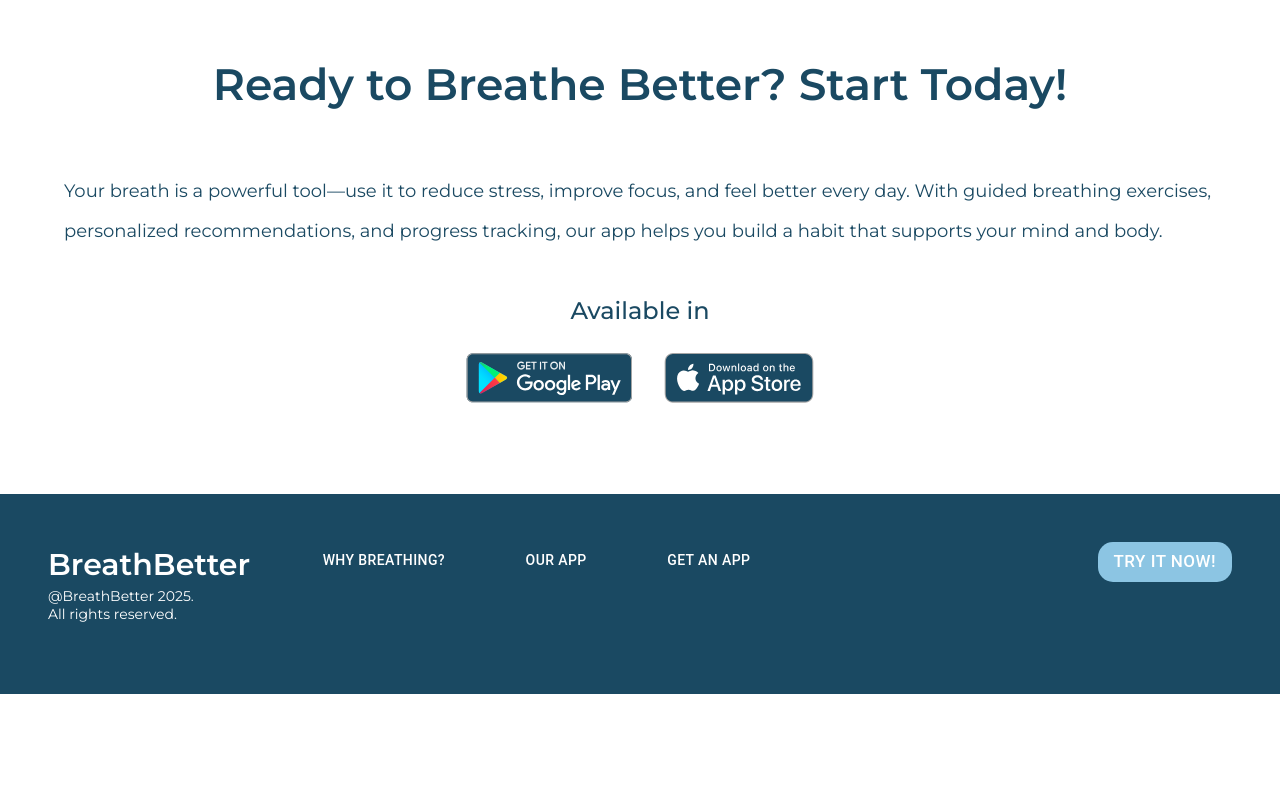
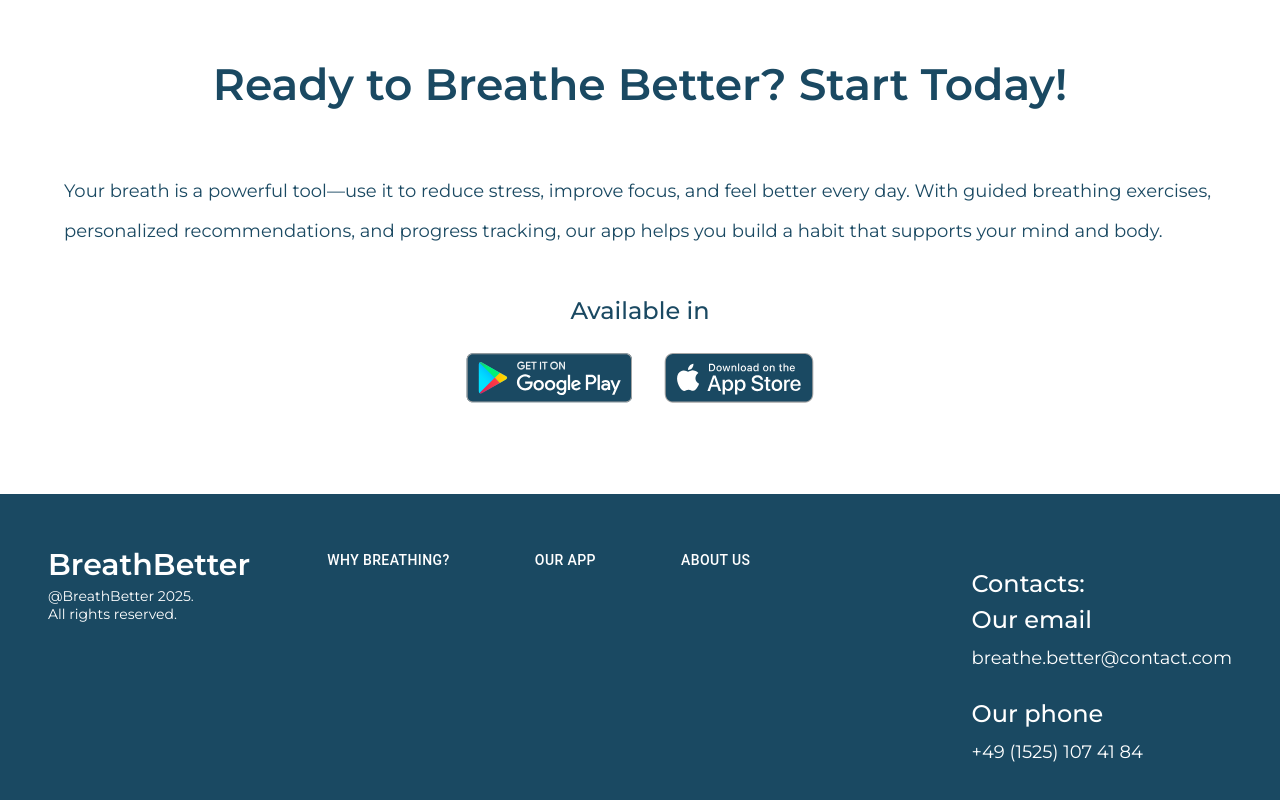
Before and after one commit to NikitaEfimovIT/breathing-better, a React (Vite) app: page / in a window 1280 px wide. Shown: the part 4226-5026 px from the top of the page. Before the commit the page ends 4920 px from the top, so only its background shows below. Built offline with nearby package versions, Linux system fonts and the light colour scheme.

Commit message:
fixed footer

```diff
--- a/src/components/Footer.jsx
+++ b/src/components/Footer.jsx
@@ -1,5 +1,6 @@
 import { Box, Button, useMediaQuery } from "@mui/material";
-import { Text, TitleH1 } from "./baseComponents.js";
+import { Text, TitleH1, TitleH3 } from "./baseComponents.js";
+import { Link } from "react-scroll";
 
 export const Footer = () => {
   const isMdDown = useMediaQuery((theme) => theme.breakpoints.down(1200));
@@ -22,7 +23,7 @@ export const Footer = () => {
           justifyContent={"space-between"}
           flexDirection={isXsDown ? "column" : "row"}
           alignItems={"start"}
-          width={"100%"}
+          minWidth={"100%"}
         >
           <Box
             display={"flex"}
@@ -40,14 +41,29 @@ export const Footer = () => {
                 </Text>
               )}
             </Box>
-            <Button style={{ marginTop: 0, color: "white" }}>Why breathing?</Button>
-            <Button style={{ marginTop: 0, color: "white" }}>Our app</Button>
-            <Button style={{ marginTop: 0, color: "white" }}>Get an app</Button>
+            <Button style={{ marginTop: 0, color: "white" }}>
+              <Link to="section2" smooth={true} duration={500}>
+                Why breathing?
+              </Link>
+            </Button>
+            <Button style={{ marginTop: 0, color: "white" }}>
+              <Link to="section3" smooth={true} duration={500}>
+                Our app
+              </Link>
+            </Button>
+            <Button style={{ marginTop: 0, color: "white" }}>
+              {" "}
+              <Link to="section4" smooth={true} duration={500}>
+                About us
+              </Link>
+            </Button>
           </Box>
-          <Box display={"flex"} flexDirection={"column"} alignItems={"start"} justifyContent={"start"}>
-            <Button variant={"contained"} style={{ height: "40px", fontSize: "17px", borderRadius: 15 }}>
-              Try it now!
-            </Button>
+          <Box display={"flex"} flexDirection={"column"} alignItems={"start"} justifyContent={"start"} color={"white"}>
+            <TitleH3 sx={{ color: "white", marginBottom: 0 }}>Contacts:</TitleH3>
+            <TitleH3 sx={{ color: "white", margin: 0 }}>Our email</TitleH3>
+            <Text sx={{ color: "white", marginTop: 0 }}>breathe.better@contact.com</Text>
+            <TitleH3 sx={{ color: "white", margin: 0 }}>Our phone</TitleH3>
+            <Text sx={{ color: "white", marginTop: 0 }}>+49 (1525) 107 41 84</Text>
             {isMdDown && (
               <Text style={{ margin: 0, lineHeight: "normal", fontSize: 14, color: "white" }}>
                 {`@BreathBetter ${new Date().getFullYear()}.`}
```
Also changed, not shown: 5 other files (tests, documents, lock files or other folders).
